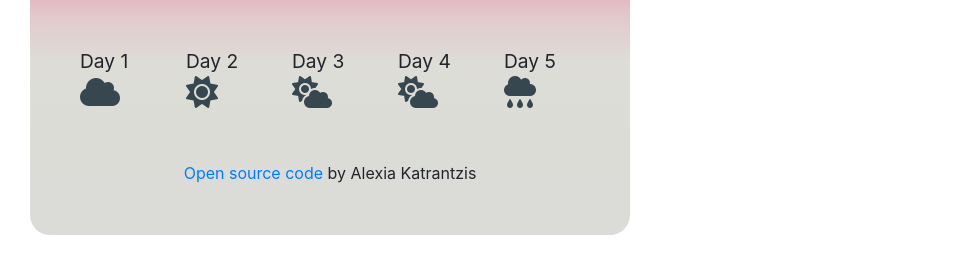
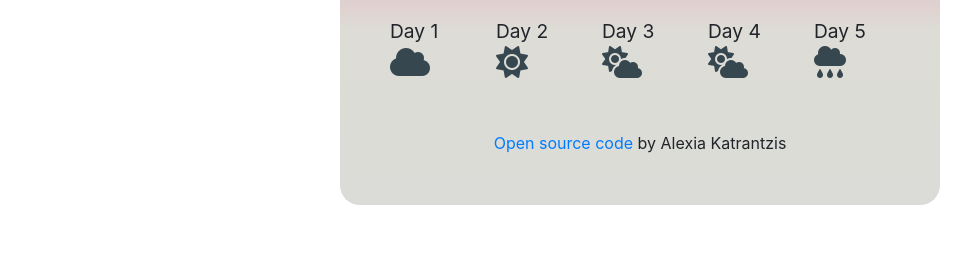
Before and after one commit to alexia-codes/Vanilla_JS_Project, a plain HTML site: page index.html in a window 1280 px wide. Shown: the part 524-800 px from the top of the page, without its empty margins (0-973 px from the left). Drawn offline with nearby package versions, Linux system fonts and the light colour scheme; a web font is replaced by a local one.

Commit message:
Update style.css
Centered app: margin 0 auto

```diff
--- a/style.css
+++ b/style.css
@@ -1,7 +1,7 @@
 .container {
     background-image: linear-gradient(to top, #dbdcd7 0%, #dddcd7 24%, #e2c9cc 30%, #e7627d 46%, #b8235a 59%, #801357 71%, #3d1635 84%, #1c1a27 100%);
     padding: 50px;
-    margin: 30px;
+    margin: 0 auto;
     border-radius: 20px;
     max-width: 600px;
 }
```
